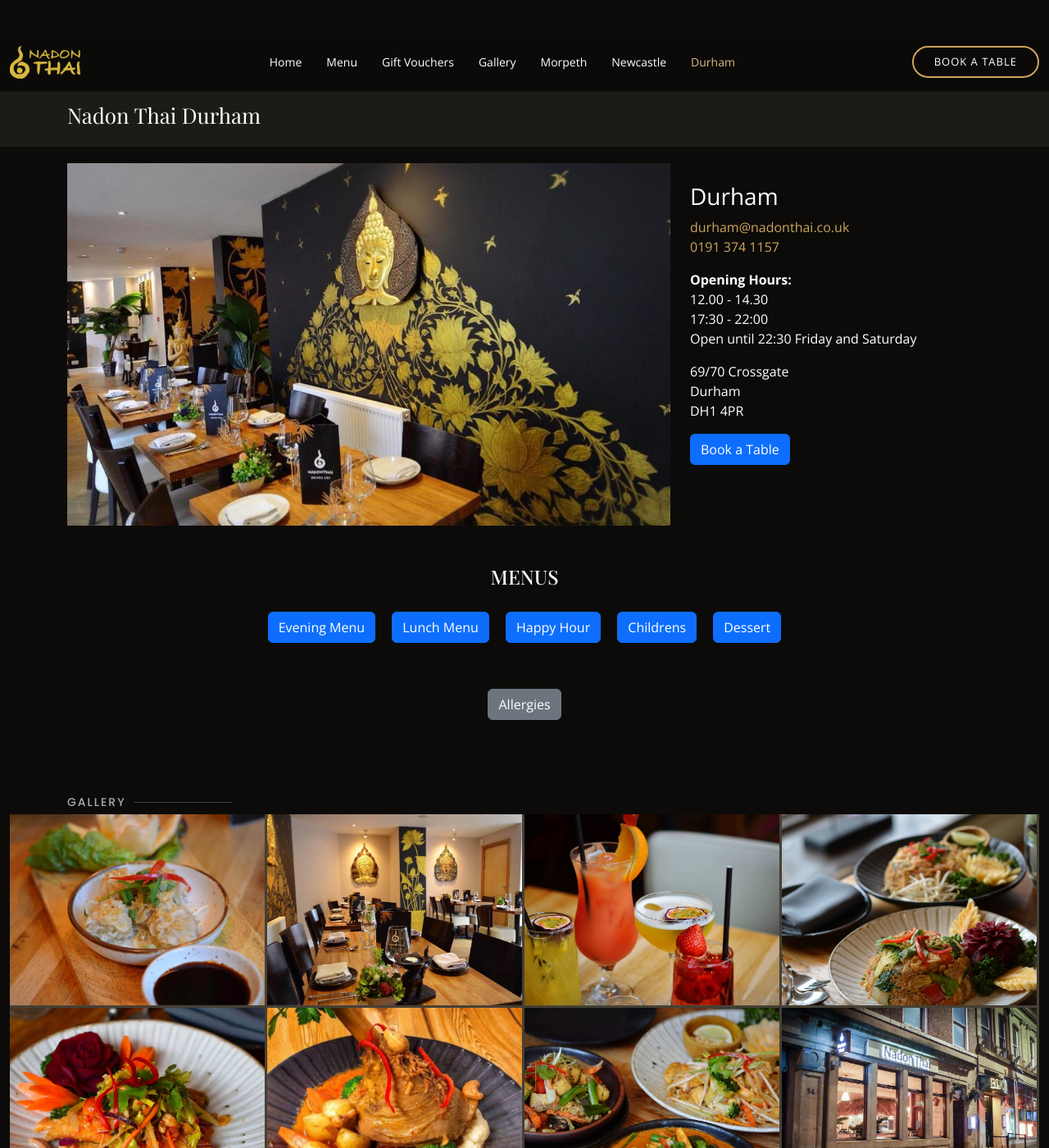
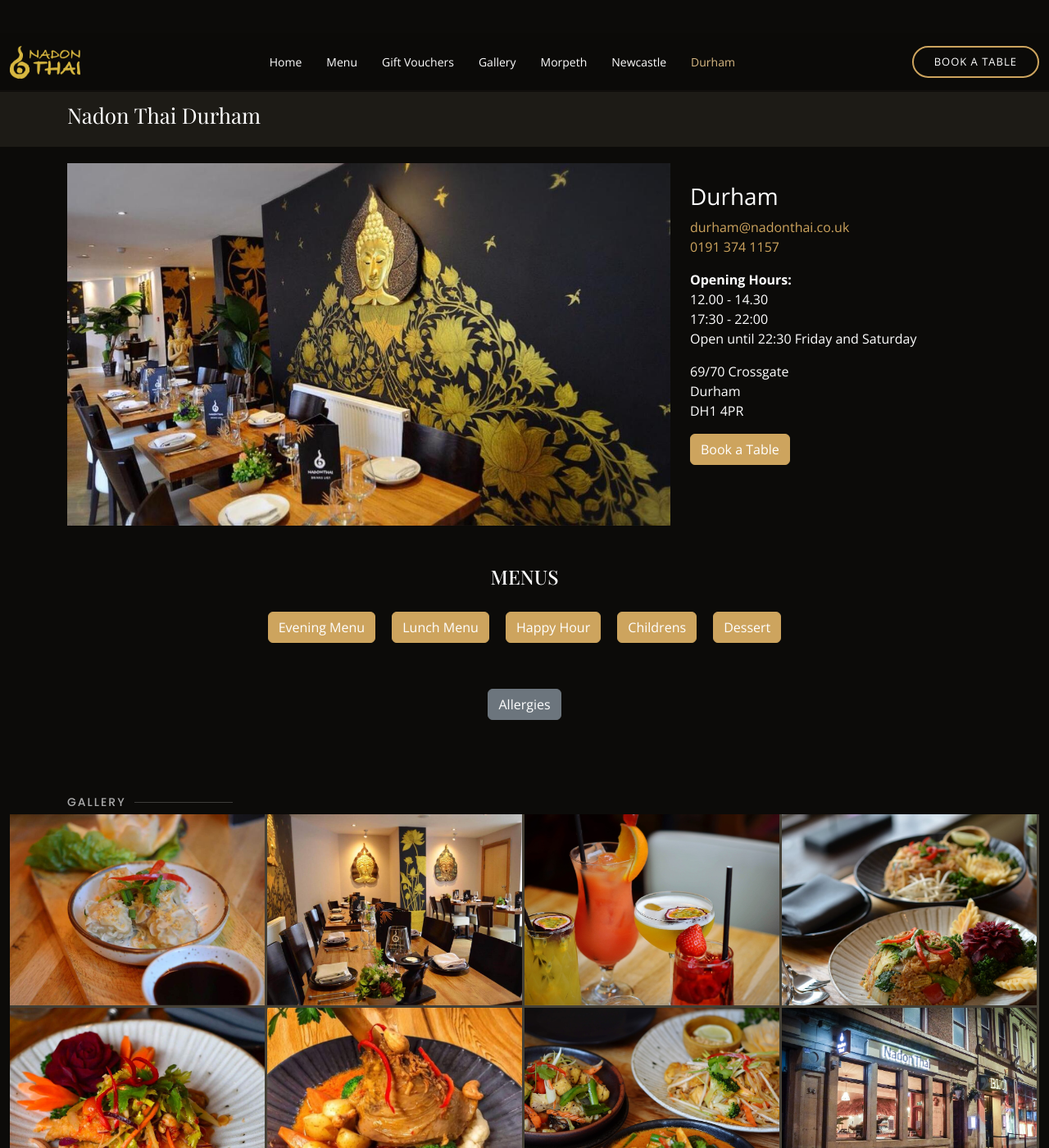
Before and after one commit to fractionerp/nadonthai.co.uk, a Jekyll site: the page built from nadon-thai-durham.html, in a window 1280 px wide and 1400 px high. Shown: the whole window at 82% size. Built offline with Jekyll 4.4.1, drawn with Linux system fonts in a browser that asks for light colours.

Commit message:
fix: update Change Restaurant link and add gold styling for location page buttons

```diff
--- a/_layouts/booking.html
+++ b/_layouts/booking.html
@@ -18,7 +18,7 @@ layout: default
       </div>
 
       <div class="text-center mb-3">
-        <p><a href="{{ '/book-a-table.html' | relative_url }}">&lt; Change Restaurant</a></p>
+        <p><a href="{{ '/book-a-table/' | relative_url }}">&lt; Change Restaurant</a></p>
         <p style="color: var(--text-muted);">Please use this form to request a booking, we will reply to confirm your booking.<br>
         If you want to book same day, please call us on <a href="tel:{{ location.phone_link }}">{{ location.phone }}</a></p>
       </div>
--- a/style.css
+++ b/style.css
@@ -1543,4 +1543,30 @@ section {
   color: #fff;
 }
 
+/*--------------------------------------------------------------
+# Inner Page (Location pages)
+--------------------------------------------------------------*/
+.inner-page .btn.btn-primary {
+  background-color: #cda45e;
+  border-color: #cda45e;
+  color: #fff;
+}
+.inner-page .btn.btn-primary:hover,
+.inner-page .btn.btn-primary:focus,
+.inner-page .btn.btn-primary:active {
+  background-color: rgb(189.2322274882, 141.0426540284, 58.7677725118);
+  border-color: rgb(189.2322274882, 141.0426540284, 58.7677725118);
+}
+.inner-page .btn.btn-secondary {
+  background-color: #6c757d;
+  border-color: #6c757d;
+  color: #fff;
+}
+.inner-page .btn.btn-secondary:hover,
+.inner-page .btn.btn-secondary:focus,
+.inner-page .btn.btn-secondary:active {
+  background-color: #5a6268;
+  border-color: #545b62;
+}
+
 /*# sourceMappingURL=style.css.map */
```
